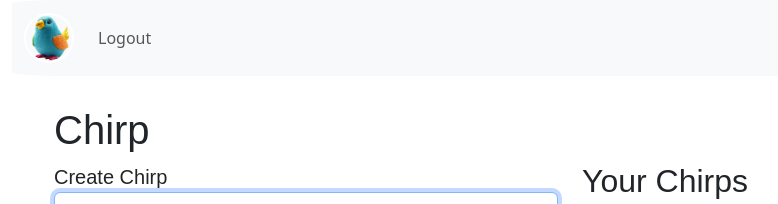
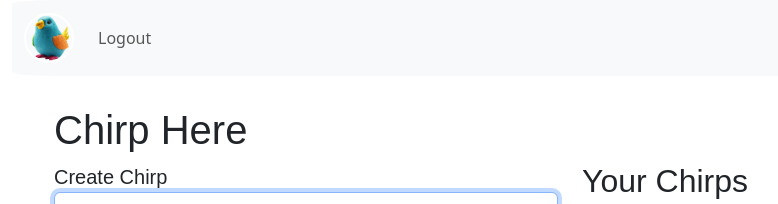
Before and after one commit to 1997sanket/Chirper, a plain HTML site: page chirp.html in a window 1280 px wide. Shown: the top 204 px of the page, without its empty margins (70-848 px from the left). Drawn offline with nearby package versions, Linux system fonts and the light colour scheme; no server answers; sample sign-in values are in the browser's storage.

```diff
--- a/chirp.html
+++ b/chirp.html
@@ -34,7 +34,7 @@
         <!-- Main -->
         <main>
             <div class="container">
-                <h1>Chirp</h1>
+                <h1>Chirp Here</h1>
                 <div class="row">
                     <div class="col-md-6">
                         <!-- Chirp creation form -->
```
Also changed, not shown: index.html (+1 -1 lines).
